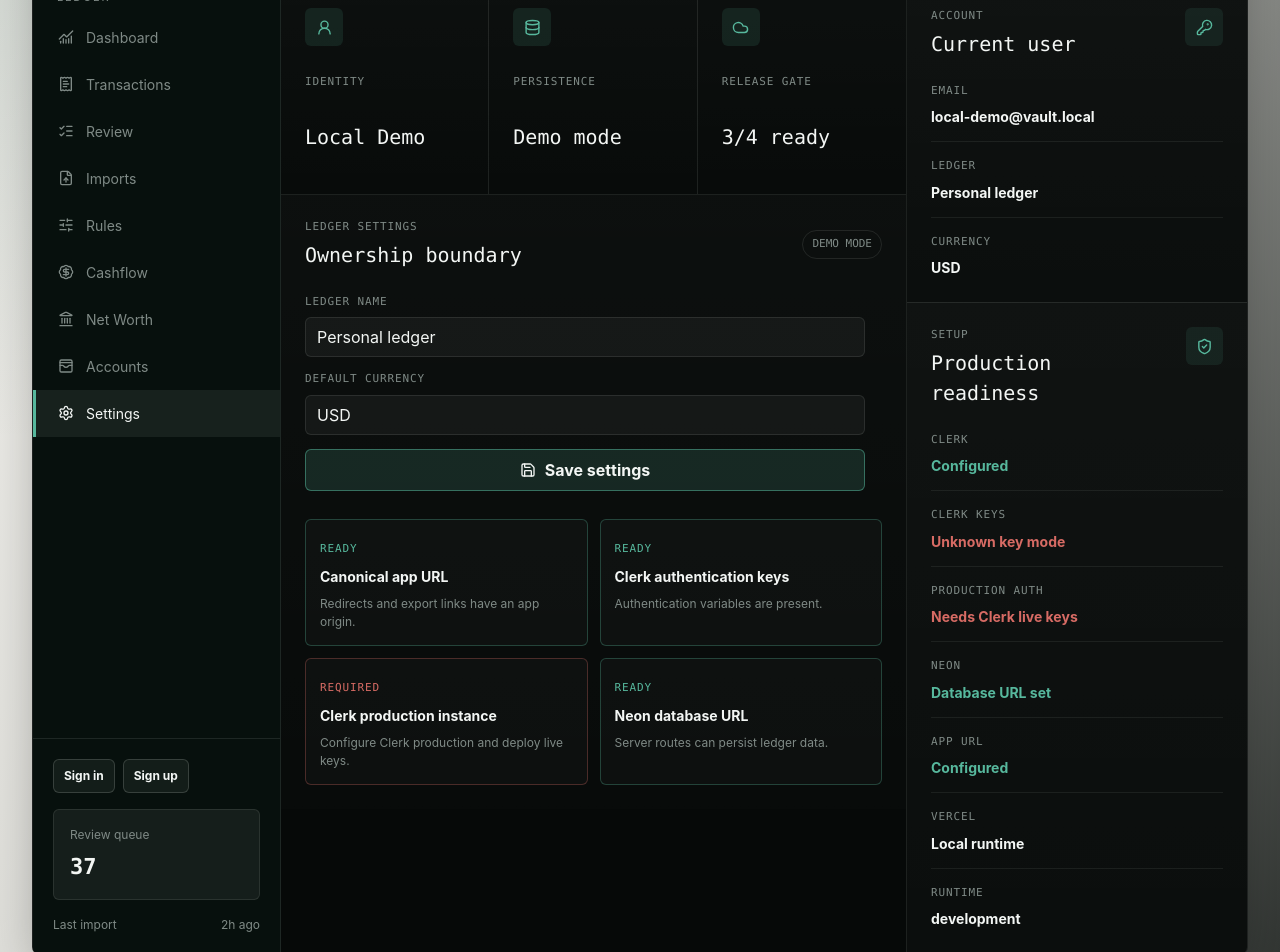
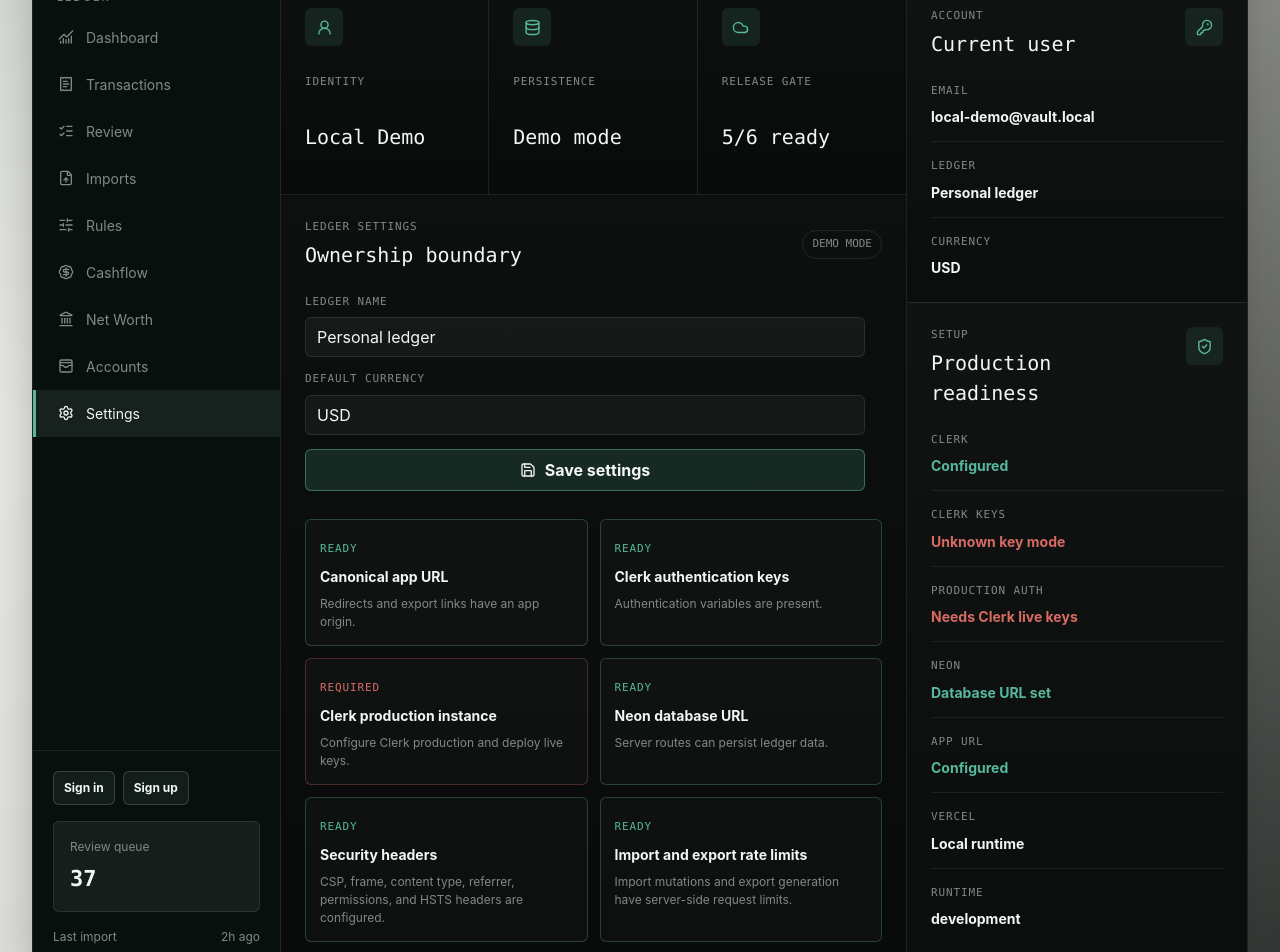
Before and after one commit to Luis-Castellanos/Ledger, a Next.js app: page /settings in a window 1280 px wide. Shown: the part 140-1092 px from the top of the page. Built offline with nearby package versions, Linux system fonts and the light colour scheme; no server answers.

Commit message:
Surface security controls in release readiness

```diff
--- a/src/app/review/review-workbench.tsx
+++ b/src/app/review/review-workbench.tsx
@@ -1,6 +1,6 @@
 "use client";
 
-import { useEffect, useMemo, useState } from "react";
+import { useEffect, useMemo, useRef, useState } from "react";
 import { CheckCircle2, CircleSlash, ListChecks, Search, Tag } from "lucide-react";
 import { defaultCategoryTree } from "@/lib/finance/default-categories";
 import { sampleTransactionRows, type TransactionRow } from "@/lib/finance/transaction-sample-data";
@@ -15,6 +15,7 @@ export function ReviewWorkbench() {
   const [query, setQuery] = useState("");
   const [dataSource, setDataSource] = useState<"database" | "demo">("demo");
   const [message, setMessage] = useState<string | null>(null);
+  const hasLocalEdits = useRef(false);
 
   useEffect(() => {
     let isMounted = true;
@@ -34,13 +35,13 @@ export function ReviewWorkbench() {
         const categoriesPayload = (await categoriesResponse.json()) as { categories: DatabaseCategory[] };
         const nextCategories = categoriesPayload.categories.map((category) => ({ id: category.id, name: category.name }));
 
-        if (isMounted) {
+        if (isMounted && !hasLocalEdits.current) {
           setTransactions(transactionsPayload.transactions);
           setCategoryOptions(nextCategories.length > 0 ? nextCategories : fallbackCategoryOptions);
           setDataSource("database");
         }
       } catch {
-        if (isMounted) {
+        if (isMounted && !hasLocalEdits.current) {
           setTransactions(sampleTransactionRows);
           setDataSource("demo");
         }
@@ -71,6 +72,7 @@ export function ReviewWorkbench() {
   const excludedCount = transactions.filter((transaction) => transaction.status === "excluded").length;
 
   async function updateReview(id: string, status: "reviewed" | "excluded") {
+    hasLocalEdits.current = true;
     setTransactions((current) => current.map((transaction) => (transaction.id === id ? { ...transaction, status } : transaction)));
 
     if (dataSource === "database") {
@@ -96,6 +98,7 @@ export function ReviewWorkbench() {
   }
 
   async function updateCategory(id: string, category: string) {
+    hasLocalEdits.current = true;
     setTransactions((current) => current.map((transaction) => (transaction.id === id ? { ...transaction, category } : transaction)));
 
     if (dataSource === "database") {
--- a/src/app/settings/settings-workbench.tsx
+++ b/src/app/settings/settings-workbench.tsx
@@ -274,6 +274,14 @@ function getReleaseTaskDetail(check: SetupReadinessCheck) {
       ready: "Server routes can persist ledger data.",
       missing: "Add DATABASE_URL before DB-backed production use.",
     },
+    securityHeaders: {
+      ready: "CSP, frame, content type, referrer, permissions, and HSTS headers are configured.",
+      missing: "Configure release security headers before private beta.",
+    },
+    rateLimits: {
+      ready: "Import mutations and export generation have server-side request limits.",
+      missing: "Add server-side rate limits for import and export paths.",
+    },
   };
 
   return check.ready ? details[check.key].ready : details[check.key].missing;
--- a/src/lib/setup/status.ts
+++ b/src/lib/setup/status.ts
@@ -9,7 +9,7 @@ export type SetupStatus = {
 };
 
 export type SetupReadinessCheck = {
-  key: "appUrl" | "clerkKeys" | "clerkLiveKeys" | "database";
+  key: "appUrl" | "clerkKeys" | "clerkLiveKeys" | "database" | "securityHeaders" | "rateLimits";
   label: string;
   ready: boolean;
 };
@@ -65,6 +65,16 @@ export function getSetupReadinessChecks(status: SetupStatus): SetupReadinessChec
       label: "Neon database URL",
       ready: status.databaseConfigured,
     },
+    {
+      key: "securityHeaders",
+      label: "Security headers",
+      ready: true,
+    },
+    {
+      key: "rateLimits",
+      label: "Import and export rate limits",
+      ready: true,
+    },
   ];
 }
 
```
Also changed, not shown: 2 other files (tests, documents, lock files or other folders).
